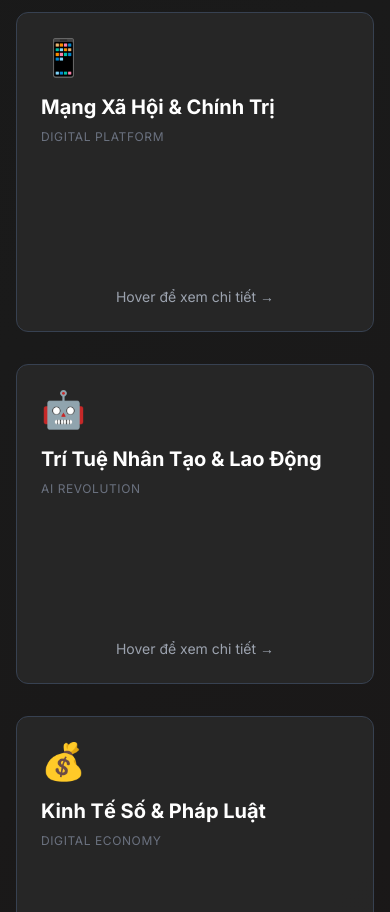
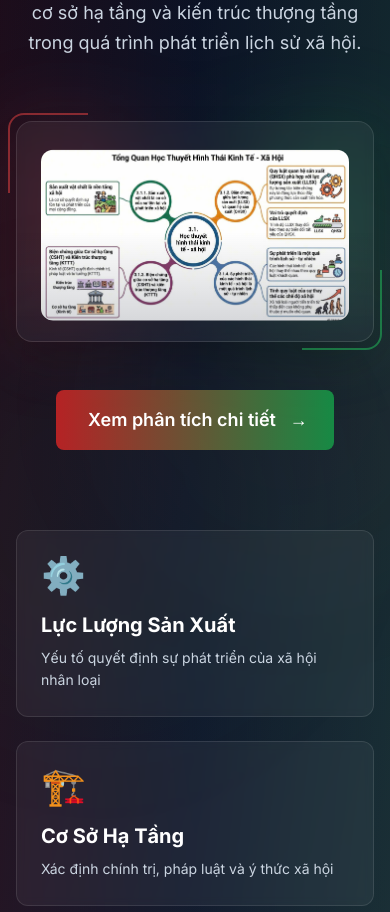
Before and after one commit to vominhluan17/MLN111-Duy-Vat-Lich-Su, a React (Vite) app: page / in a window 390 px wide. Shown: the part 6552-7464 px from the top of the page. Built offline with nearby package versions, Linux system fonts and the light colour scheme.

Commit message:
add  mindmap

```diff
--- a/src/App.jsx
+++ b/src/App.jsx
@@ -7,6 +7,7 @@ import { TimelineSection } from './sections/TimelineSection';
 import { CaseStudiesSection } from './sections/CaseStudiesSection';
 import { CaseStudyVideoSection } from './sections/CaseStudyVideoSection';
 import { ConclusionSection } from './sections/ConclusionSection';
+import { MindmapSection } from './components/index';
 import { Chatbot } from './components/Chatbot';
 import './App.css';
 
@@ -57,6 +58,9 @@ function App() {
             <a href='#timeline' className='text-gray-400 hover:text-marx-red-400 transition-colors'>
               Timeline
             </a>
+            <a href='#mindmap' className='text-gray-400 hover:text-marx-red-400 transition-colors'>
+              Sơ Đồ Tư Duy
+            </a>
           </div>
         </div>
       </nav>
@@ -67,6 +71,7 @@ function App() {
         <ConceptsSection />
         <DialecticalSection />
         <TimelineSection />
+        <MindmapSection />
         <CaseStudiesSection />
         { <CaseStudyVideoSection videoUrl='https://www.youtube.com/watch?v=5wPtaLLdQKk' /> }
         <ConclusionSection />
--- /dev/null
+++ b/src/components/MindmapSection.jsx
@@ -0,0 +1,242 @@
+import React, { useRef } from 'react'
+import { motion } from 'framer-motion'
+import mindmapImage from '../assets/mindmap.jpg'
+
+export default function MindmapSection() {
+  const sectionRef = useRef(null)
+  const contentRef = useRef(null)
+
+  const handleScrollToContent = () => {
+    if (contentRef.current) {
+      contentRef.current.scrollIntoView({ behavior: 'smooth', block: 'start' })
+    }
+  }
+
+  // Animation variants
+  const containerVariants = {
+    hidden: { opacity: 0 },
+    visible: {
+      opacity: 1,
+      transition: {
+        staggerChildren: 0.2,
+        delayChildren: 0.1,
+      },
+    },
+  }
+
+  const itemVariants = {
+    hidden: { opacity: 0, y: 20 },
+    visible: {
+      opacity: 1,
+      y: 0,
+      transition: { duration: 0.8, ease: 'easeOut' },
+    },
+  }
+
+  const imageVariants = {
+    hidden: { opacity: 0, scale: 0.8 },
+    visible: {
+      opacity: 1,
+      scale: 1,
+      transition: { duration: 0.8, ease: 'easeOut' },
+    },
+    float: {
+      y: [-10, 10, -10],
+      transition: { duration: 4, repeat: Infinity, ease: 'easeInOut' },
+    },
+  }
+
+  const glowVariants = {
+    hidden: { opacity: 0 },
+    visible: {
+      opacity: 1,
+      transition: { duration: 1 },
+    },
+    pulse: {
+      opacity: [0.4, 0.8, 0.4],
+      transition: { duration: 3, repeat: Infinity, ease: 'easeInOut' },
+    },
+  }
+
+  return (
+    <section
+      ref={sectionRef}
+      className="relative min-h-screen w-full overflow-hidden py-20 px-4 md:px-8"
+    >
+      {/* Background Gradients & Effects */}
+      <div className="absolute inset-0 -z-10">
+        {/* Main gradient background */}
+        <div className="absolute inset-0 bg-gradient-to-br from-slate-950 via-slate-900 to-slate-800" />
+
+        {/* Animated gradient overlay */}
+        <motion.div
+          className="absolute inset-0 bg-gradient-to-r from-red-900/20 via-slate-900/10 to-green-900/20"
+          animate={{
+            backgroundPosition: ['0% 0%', '100% 100%'],
+          }}
+          transition={{ duration: 15, repeat: Infinity, ease: 'linear' }}
+        />
+
+        {/* Glow orbs */}
+        <motion.div
+          className="absolute top-1/3 left-1/4 w-96 h-96 bg-red-500/10 rounded-full blur-3xl"
+          animate={{ scale: [1, 1.2, 1], opacity: [0.3, 0.5, 0.3] }}
+          transition={{ duration: 8, repeat: Infinity, ease: 'easeInOut' }}
+        />
+        <motion.div
+          className="absolute bottom-1/3 right-1/4 w-96 h-96 bg-green-500/10 rounded-full blur-3xl"
+          animate={{ scale: [1.2, 1, 1.2], opacity: [0.3, 0.5, 0.3] }}
+          transition={{ duration: 8, repeat: Infinity, ease: 'easeInOut' }}
+        />
+      </div>
+
+      {/* Content Container */}
+      <motion.div
+        className="relative z-10 max-w-6xl mx-auto"
+        variants={containerVariants}
+        initial="hidden"
+        whileInView="visible"
+        viewport={{ once: true, amount: 0.2 }}
+      >
+        {/* Header Section */}
+        <motion.div
+          className="text-center mb-16 md:mb-24"
+          variants={itemVariants}
+        >
+          <h1 className="text-4xl md:text-6xl font-bold mb-6 bg-gradient-to-r from-red-400 via-yellow-300 to-green-400 bg-clip-text text-transparent">
+            Tổng Quan Học Thuyết Hình Thái Kinh Tế - Xã Hội
+          </h1>
+          <p className="text-lg md:text-xl text-slate-300 max-w-3xl mx-auto leading-relaxed">
+            Sơ đồ thể hiện mối quan hệ biện chứng giữa lực lượng sản xuất, quan hệ sản xuất, cơ sở hạ tầng và kiến trúc thượng tầng trong quá trình phát triển lịch sử xã hội.
+          </p>
+        </motion.div>
+
+        {/* Mindmap Image Container */}
+        <motion.div
+          className="relative mb-12 md:mb-16"
+          variants={itemVariants}
+        >
+          {/* Glow background */}
+          <motion.div
+            className="absolute inset-0 bg-gradient-to-r from-red-500/20 via-transparent to-green-500/20 rounded-2xl blur-2xl"
+            variants={glowVariants}
+            initial="hidden"
+            whileInView="visible"
+            animate="pulse"
+            viewport={{ once: true }}
+          />
+
+          {/* Image wrapper with glassmorphism */}
+          <motion.div
+            className="relative bg-white/5 backdrop-blur-sm border border-white/10 rounded-2xl p-6 md:p-8 overflow-hidden shadow-2xl"
+            whileHover={{ scale: 1.02, boxShadow: '0 20px 60px rgba(239, 68, 68, 0.3)' }}
+            transition={{ duration: 0.3 }}
+          >
+            {/* Image */}
+            <motion.img
+              src={mindmapImage}
+              alt="Sơ đồ tư duy Học thuyết hình thái kinh tế - xã hội"
+              className="w-full h-auto object-cover rounded-xl"
+              variants={imageVariants}
+              initial="hidden"
+              whileInView="visible"
+              animate="float"
+              viewport={{ once: true }}
+            />
+
+            {/* Image overlay gradient */}
+            <div className="absolute inset-0 bg-gradient-to-t from-slate-900/20 via-transparent to-transparent rounded-xl" />
+          </motion.div>
+
+          {/* Corner accents */}
+          <div className="absolute -top-2 -left-2 w-20 h-20 border-t-2 border-l-2 border-red-500/50 rounded-tl-2xl" />
+          <div className="absolute -bottom-2 -right-2 w-20 h-20 border-b-2 border-r-2 border-green-500/50 rounded-br-2xl" />
+        </motion.div>
+
+        {/* CTA Button */}
+        <motion.div
+          className="flex justify-center"
+          variants={itemVariants}
+        >
+          <motion.button
+            onClick={handleScrollToContent}
+            className="relative group px-8 md:px-12 py-4 md:py-5 text-lg md:text-xl font-semibold"
+            whileHover={{ scale: 1.05 }}
+            whileTap={{ scale: 0.95 }}
+          >
+            {/* Button background */}
+            <div className="absolute inset-0 bg-gradient-to-r from-red-600 to-green-600 rounded-lg opacity-80 group-hover:opacity-100 transition-opacity duration-300" />
+
+            {/* Button glow */}
+            <div className="absolute inset-0 bg-gradient-to-r from-red-500 to-green-500 rounded-lg blur opacity-0 group-hover:opacity-75 transition-opacity duration-300" />
+
+            {/* Button text */}
+            <span className="relative text-white flex items-center gap-2">
+              Xem phân tích chi tiết
+              <motion.span
+                animate={{ x: [0, 6, 0] }}
+                transition={{ duration: 1.5, repeat: Infinity }}
+              >
+                →
+              </motion.span>
+            </span>
+          </motion.button>
+        </motion.div>
+
+        {/* Info cards below */}
+        <motion.div
+          className="grid grid-cols-1 md:grid-cols-3 gap-6 mt-20 md:mt-28"
+          variants={containerVariants}
+          initial="hidden"
+          whileInView="visible"
+          viewport={{ once: true, amount: 0.2 }}
+        >
+          {[
+            {
+              title: 'Lực Lượng Sản Xuất',
+              description: 'Yếu tố quyết định sự phát triển của xã hội nhân loại',
+              icon: '⚙️',
+              color: 'from-blue-500 to-cyan-500',
+            },
+            {
+              title: 'Cơ Sở Hạ Tầng',
+              description: 'Xác định chính trị, pháp luật và ý thức xã hội',
+              icon: '🏗️',
+              color: 'from-red-500 to-orange-500',
+            },
+            {
+              title: 'Kiến Trúc Thượng Tầng',
+              description: 'Phản ánh và phục vụ yêu cầu của cơ sở hạ tầng',
+              icon: '🏛️',
+              color: 'from-green-500 to-emerald-500',
+            },
+          ].map((card, index) => (
+            <motion.div
+              key={index}
+              className="group relative bg-white/5 backdrop-blur-sm border border-white/10 rounded-xl p-6 overflow-hidden hover:border-white/20 transition-all duration-300"
+              variants={itemVariants}
+              whileHover={{ y: -8, boxShadow: '0 20px 40px rgba(255, 255, 255, 0.1)' }}
+            >
+              {/* Background glow */}
+              <div
+                className={`absolute inset-0 bg-gradient-to-br ${card.color} opacity-0 group-hover:opacity-10 transition-opacity duration-300`}
+              />
+
+              {/* Content */}
+              <div className="relative z-10">
+                <div className="text-4xl mb-4">{card.icon}</div>
+                <h3 className="text-xl font-bold text-white mb-2">{card.title}</h3>
+                <p className="text-slate-300 text-sm leading-relaxed">
+                  {card.description}
+                </p>
+              </div>
+            </motion.div>
+          ))}
+        </motion.div>
+      </motion.div>
+
+      {/* Reference anchor for smooth scroll */}
+      <div ref={contentRef} className="absolute inset-x-0 top-full" />
+    </section>
+  )
+}
--- a/src/components/index.js
+++ b/src/components/index.js
@@ -18,3 +18,4 @@ export {
   StaggerListItem
 } from './Layout';
 export { Chatbot } from './Chatbot';
+export { default as MindmapSection } from './MindmapSection';
```
Also changed, not shown: src/assets/mindmap.jpg (added).
